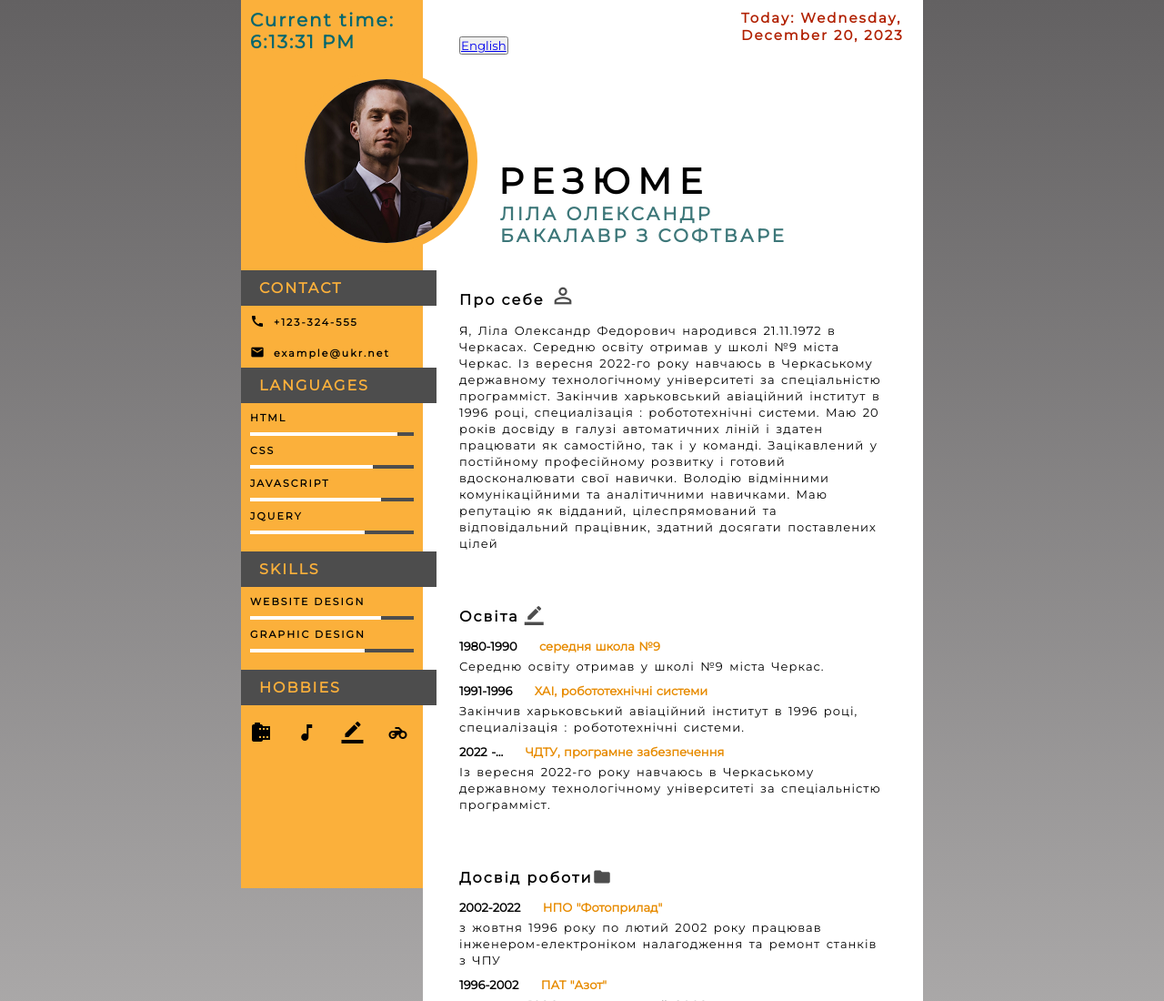
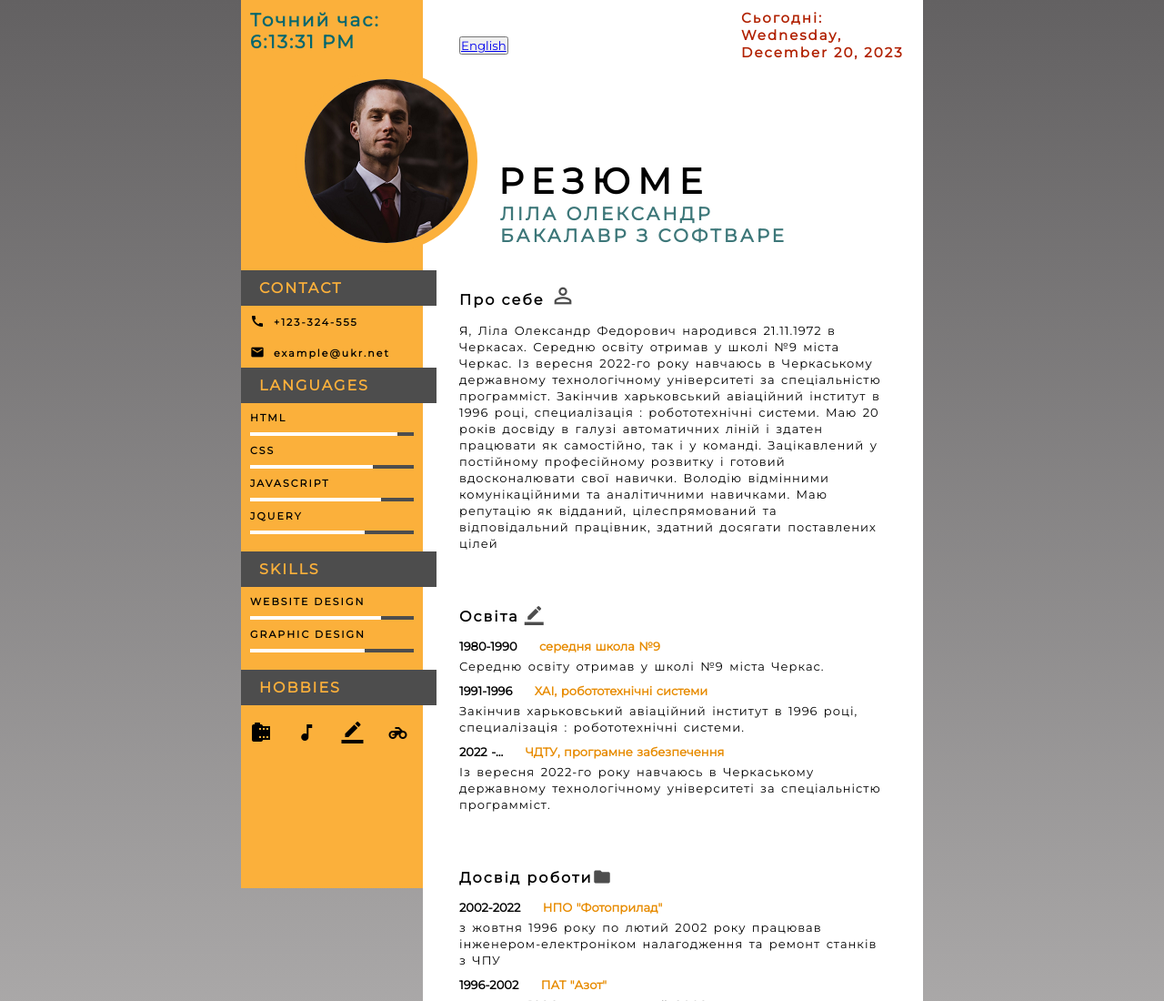
Before and after one commit to AleksLila/git-demo2, a plain HTML site: page index_RU.html in a window 1280 px wide. Shown: the top 1100 px of the page at 91% size. Drawn offline with nearby package versions, Linux system fonts and the light colour scheme.

Commit message:
change script language

```diff
--- a/index_RU.html
+++ b/index_RU.html
@@ -149,7 +149,7 @@
         </div>
 
     </div>
-    <script src="script.js"></script>
+    <script src="script_RU.js"></script>
    <!-- <script src="script1.js"></script>-->
 </body>
 </html>
--- a/script_RU.js
+++ b/script_RU.js
@@ -2,7 +2,7 @@ function updateClock() {
     const clockElement = document.getElementById('clock');
     const now = new Date();
     const timeString = now.toLocaleTimeString();
-    clockElement.textContent = 'Current time: ' + timeString;
+    clockElement.textContent = 'Точний час: ' + timeString;
 }
 
 function updateCalendar() {
@@ -11,7 +11,7 @@ function updateCalendar() {
     const options = { weekday: 'long', year: 'numeric', month: 'long', day: 'numeric' };
     /*const dateString = now.toLocaleDateString(undefined, options);*/
     const dateString = now.toLocaleDateString('en-US', options);
-    calendarElement.textContent = 'Today: ' + dateString;
+    calendarElement.textContent = 'Сьогодні: ' + dateString;
 
 }
 
```
